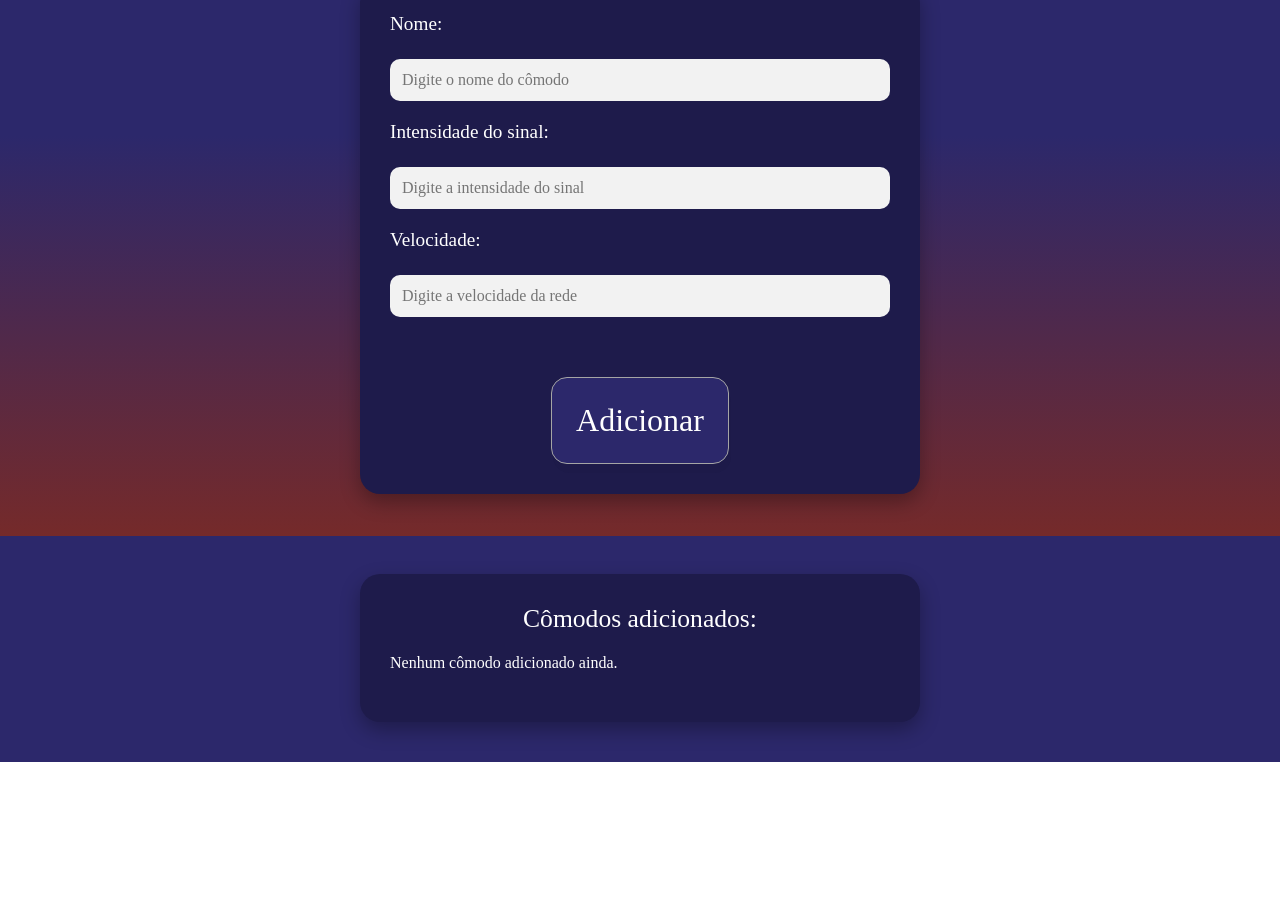
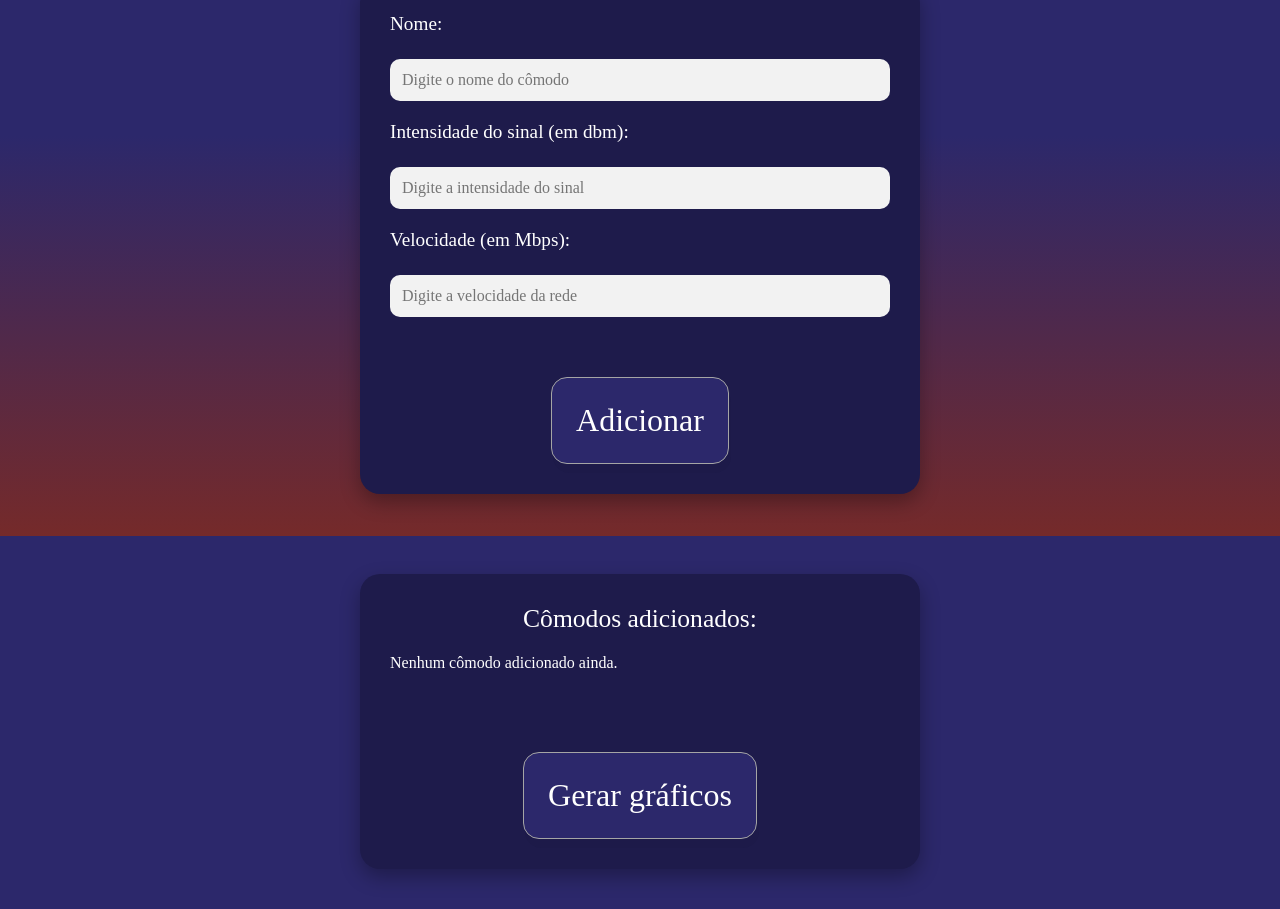
Before and after one commit to Gabrielvsiqueira/Analise-de-redes-web, a React (Vite) app: page /MyForms in a window 1280 px wide. Shown: the part 264-1173 px from the top of the page. Before the commit the page ends 1026 px from the top, so only its background shows below. Built offline with nearby package versions, Linux system fonts and the light colour scheme; a web font is replaced by a local one.

Commit message:
Adicionando página para plotar os gráficos do projeto

```diff
--- a/src/App.tsx
+++ b/src/App.tsx
@@ -1,6 +1,7 @@
-import { BrowserRouter as Router, Routes, Route } from 'react-router-dom'
-import HomePage from './pages/Homepage'
-import MyForms from './pages/MyForms'
+import { BrowserRouter as Router, Routes, Route } from 'react-router-dom';
+import HomePage from './pages/Homepage';
+import MyForms from './pages/MyForms';
+import Graficos from './pages/Graficos';
 
 function App() {
   return (
@@ -9,6 +10,7 @@ function App() {
         <Routes>
           <Route path='/' element={<HomePage/>}/>
           <Route path='/MyForms' element={<MyForms/>}/>
+          <Route path='/graficos' element={<Graficos />} />
         </Routes>
       </Router>
     </>
--- /dev/null
+++ b/src/pages/Graficos.tsx
@@ -0,0 +1,59 @@
+import { useEffect, useState } from 'react';
+import { Bar } from 'react-chartjs-2';
+import {
+  Chart as ChartJS,
+  CategoryScale,
+  LinearScale,
+  BarElement,
+  Title,
+  Tooltip,
+  Legend
+} from 'chart.js';
+
+ChartJS.register(CategoryScale, LinearScale, BarElement, Title, Tooltip, Legend);
+
+type Comodo = {
+  nome: string;
+  sinal: string;
+  velocidade: string;
+};
+
+function Graficos() {
+  const [comodos, setComodos] = useState<Comodo[]>([]);
+
+  useEffect(() => {
+    const savedData = localStorage.getItem('comodos');
+    if (savedData) {
+      setComodos(JSON.parse(savedData));
+    }
+  }, []);
+
+  const data = {
+    labels: comodos.map(c => c.nome),
+    datasets: [
+      {
+        label: 'Intensidade do Sinal',
+        data: comodos.map(c => parseFloat(c.sinal)),
+        backgroundColor: '#ffffff',
+      },
+      {
+        label: 'Velocidade',
+        data: comodos.map(c => parseFloat(c.velocidade)),
+        backgroundColor: 'rgba(75, 158, 50, 0.6)',
+      },
+    ],
+  };
+
+  return (
+    <div style={{ width: '80%', margin: '0 auto', paddingTop: '50px' }}>
+      <h2 style={{
+        textAlign: 'center',
+        margin: '30px, auto, auto, auto',
+        padding: 'auto, auto, auto, 30px'
+      }}>Gráficos de Análise da Rede</h2>
+      <Bar data={data} />
+    </div>
+  );
+}
+
+export default Graficos;
--- a/src/pages/MyForms.tsx
+++ b/src/pages/MyForms.tsx
@@ -1,6 +1,7 @@
 import { useState } from 'react';
 import Header from '../components/header';
 import ButtonHomePage from '../components/button';
+import { useNavigate } from 'react-router-dom';
 import '../index.css';
 
 type Comodo = {
@@ -30,6 +31,14 @@ function MyForms() {
     setComodos(newList);
   };
 
+  const navigate = useNavigate();
+
+const handleGenerateCharts = () => {
+  localStorage.setItem('comodos', JSON.stringify(comodos));
+  navigate('/graficos');
+};
+
+
   return (
     <>
       <Header />
@@ -48,7 +57,7 @@ function MyForms() {
               required
             />
 
-            <label htmlFor="sinal">Intensidade do sinal:</label>
+            <label htmlFor="sinal">Intensidade do sinal (em dbm):</label>
             <input
               type="text"
               id="sinal"
@@ -59,7 +68,7 @@ function MyForms() {
               required
             />
 
-            <label htmlFor="velocidade">Velocidade:</label>
+            <label htmlFor="velocidade">Velocidade (em Mbps):</label>
             <input
               type="text"
               id="velocidade"
@@ -92,6 +101,7 @@ function MyForms() {
               </li>
             ))}
           </ul>
+          <ButtonHomePage type="submit" text="Gerar gráficos"onClick={handleGenerateCharts}/>
         </div>
       </div>
     </>
```
